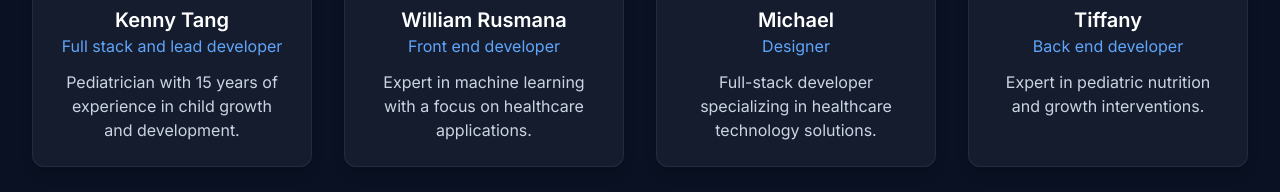
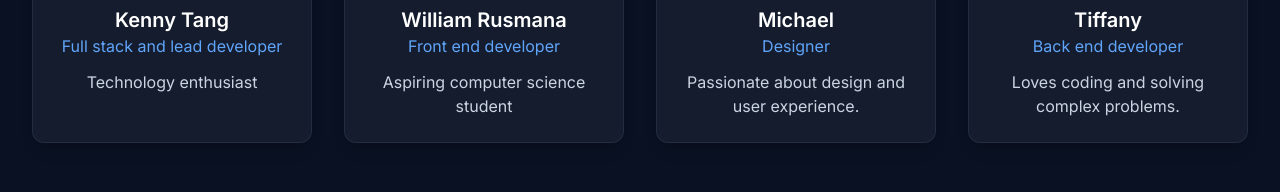
Before and after one commit to KennyTangg/StuntingAI, a React (Vite) app: page /about in a window 1280 px wide. Shown: the part 1286-1478 px from the top of the page. Built offline with nearby package versions, Linux system fonts and the light colour scheme.

Commit message:
commit main

```diff
--- a/src/pages/About.jsx
+++ b/src/pages/About.jsx
@@ -32,25 +32,25 @@ export default function About() {
       name: "Kenny Tang",
       role: "Full stack and lead developer",
       image: "https://avatars.githubusercontent.com/u/176812628?v=4",
-      bio: "Pediatrician with 15 years of experience in child growth and development."
+      bio: "Technology enthusiast"
     },
     {
       name: "William Rusmana",
       role: "Front end developer",
       image: "https://avatars.githubusercontent.com/u/93782439?v=4",
-      bio: "Expert in machine learning with a focus on healthcare applications."
+      bio: "Aspiring computer science student"
     },
     {
       name: "Michael",
       role: "Designer",
       image: "https://avatars.githubusercontent.com/u/181051398?v=4",
-      bio: "Full-stack developer specializing in healthcare technology solutions."
+      bio: "Passionate about design and user experience."
     },
     {
       name: "Tiffany",
       role: "Back end developer",
       image: "https://avatars.githubusercontent.com/u/61628016?v=4",
-      bio: "Expert in pediatric nutrition and growth interventions."
+      bio: "Loves coding and solving complex problems."
     }
   ];
 
```
